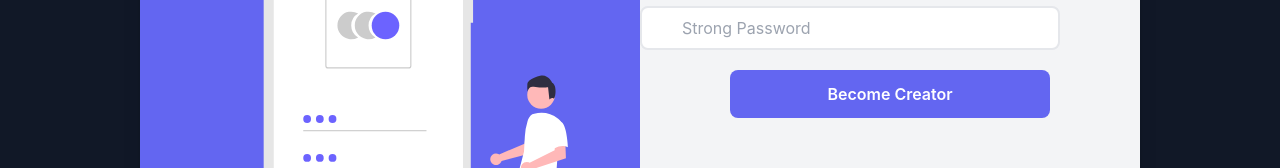
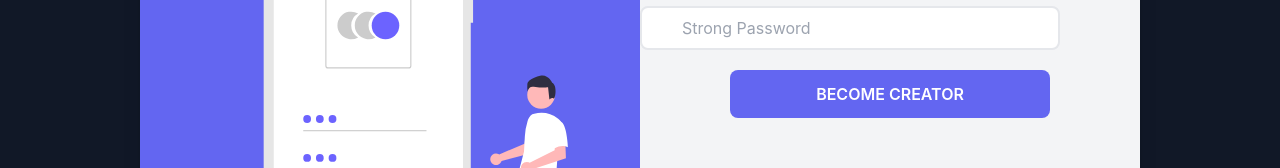
Before and after one commit to kedar-devs/Strummer, a React (Create React App) app in the folder client/: page /BecomeCreator in a window 1280 px wide. Shown: the part 440-608 px from the top of the page. Built offline with nearby package versions, Linux system fonts and the light colour scheme.

Commit message:
Test:Test dyanmic form for Make creator

```diff
--- a/client/src/Components/FormData/MakeCreator.js
+++ b/client/src/Components/FormData/MakeCreator.js
@@ -40,6 +40,6 @@ let state={
             touched:true
         }
     },
-    submitText:'Become Creator'
+    submitText:'BECOME CREATOR'
 }
 module.exports=state
--- /dev/null
+++ b/client/src/Components/FormValidation/UserCreatorValidation.js
@@ -0,0 +1,7 @@
+import * as Yup from 'yup'
+const UserCreatorValidationSchema=Yup.object().shape({
+    email:Yup.string().email("Not a valid email").required("Email is required"),
+    password:Yup.string().required("Password is Required").min(8,"Password should be min 8 characters long").matches(/^(?=.*[A-Za-z])(?=.*\d)(?=.*[@$!%*#?&])[A-Za-z\d@$!%*#?&]{8,}$/,"Password not strong enough"),
+
+})
+export default UserCreatorValidationSchema
--- a/client/src/Routes/AppRoutes.js
+++ b/client/src/Routes/AppRoutes.js
@@ -14,6 +14,7 @@ import MakeCreator from'../Components/FormData/MakeCreator'
 import UserLoginEmailValidation from '../Components/FormValidation/UserLoginValidation'
 import UserLoginValidation from '../Components/FormValidation/UserLoginMobileValidation'
 import UserRegisterValidationSchema from '../Components/FormValidation/UserRegisterValidation'
+import UserCreatorValidationSchema from '../Components/FormValidation/UserCreatorValidation'
 function AppRoutes() {
   return (
     <Router>
@@ -24,7 +25,7 @@ function AppRoutes() {
             <Route path="/loginMobile" element={<LoginForm LoginData={LoginData} UserLoginValidation={UserLoginValidation}/>} />
             <Route path="/login" element={<LoginForm LoginData={LoginEmailData} UserLoginValidation={UserLoginEmailValidation}/>}/>
             <Route path="/RegisterUser" element={<RegisterForm RegisterData={UserData} UserRegisterValidation={UserRegisterValidationSchema}/>}/>
-            <Route path="/BecomeCreator" element={<RegisterForm RegisterData={MakeCreator} UserRegisterValidation={UserRegisterValidationSchema}/>}/>
+            <Route path="/BecomeCreator" element={<RegisterForm RegisterData={MakeCreator} UserRegisterValidation={UserCreatorValidationSchema}/>}/>
            {/*  <Route path="/subscription" component={}/>
             <Route path="/watchLater" component={} />
             <Route path="/History" component={}/>
```
